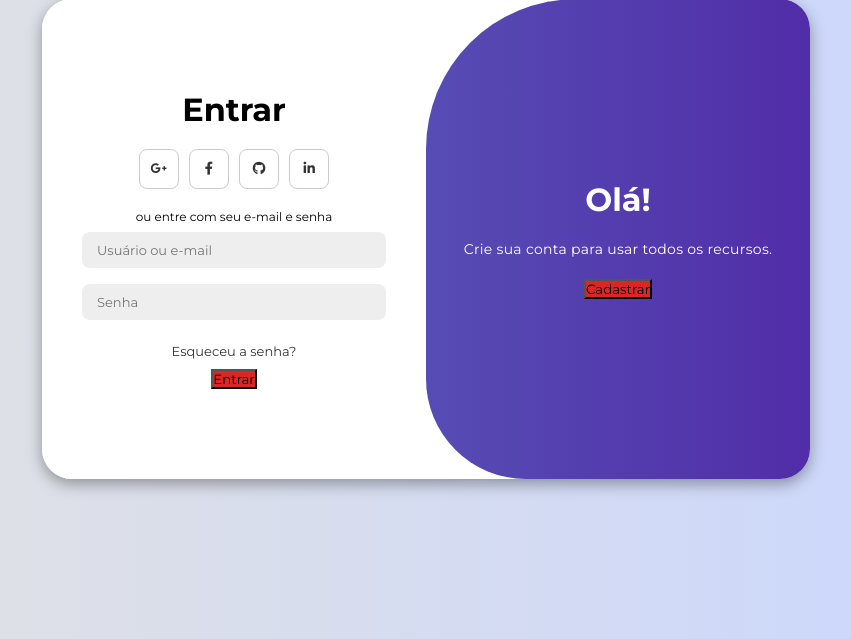
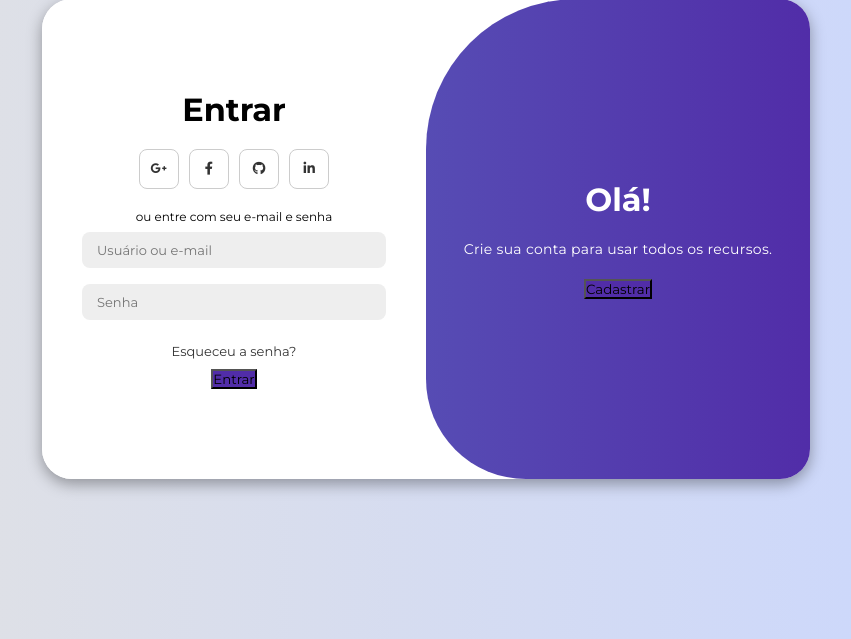
Before and after one commit to Natas081/Projetos-2, a Django app: page /login/ in a window 1280 px wide. Shown: the part 161-800 px from the top of the page, without its empty margins (214-1065 px from the left). Run offline with Django 5.2, Linux system fonts and the light colour scheme.

Commit message:
Change button and toggle background colors

```diff
--- a/noticias/static/css/auth.css
+++ b/noticias/static/css/auth.css
@@ -48,7 +48,7 @@ body{
 }
 
 .container button{
-    background-color:#dc2626; }
+    background-color:#512da8; }
     button:hover{ filter:brightness(0.95); }
     color: #fff;
     font-size: 12px;
@@ -163,8 +163,7 @@ body{
 }
 
 .toggle{
-    background-color:#b91c1c;
-    background:linear-gradient(to right,#ef4444,#b91c1c);
+    background-color:#512da8;
     height: 100%;
     background: linear-gradient(to right, #5c6bc0, #512da8);
     color: #fff;
```
